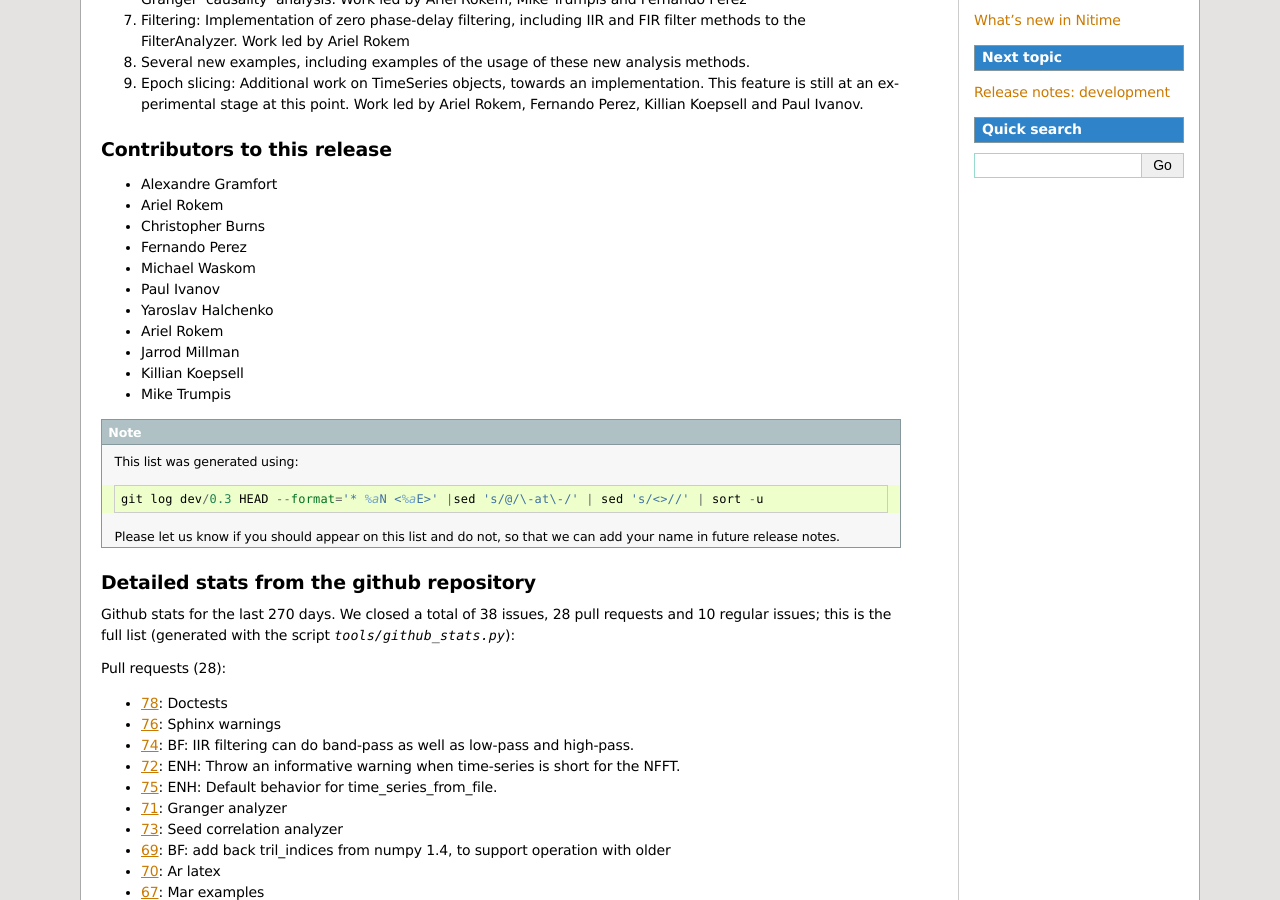
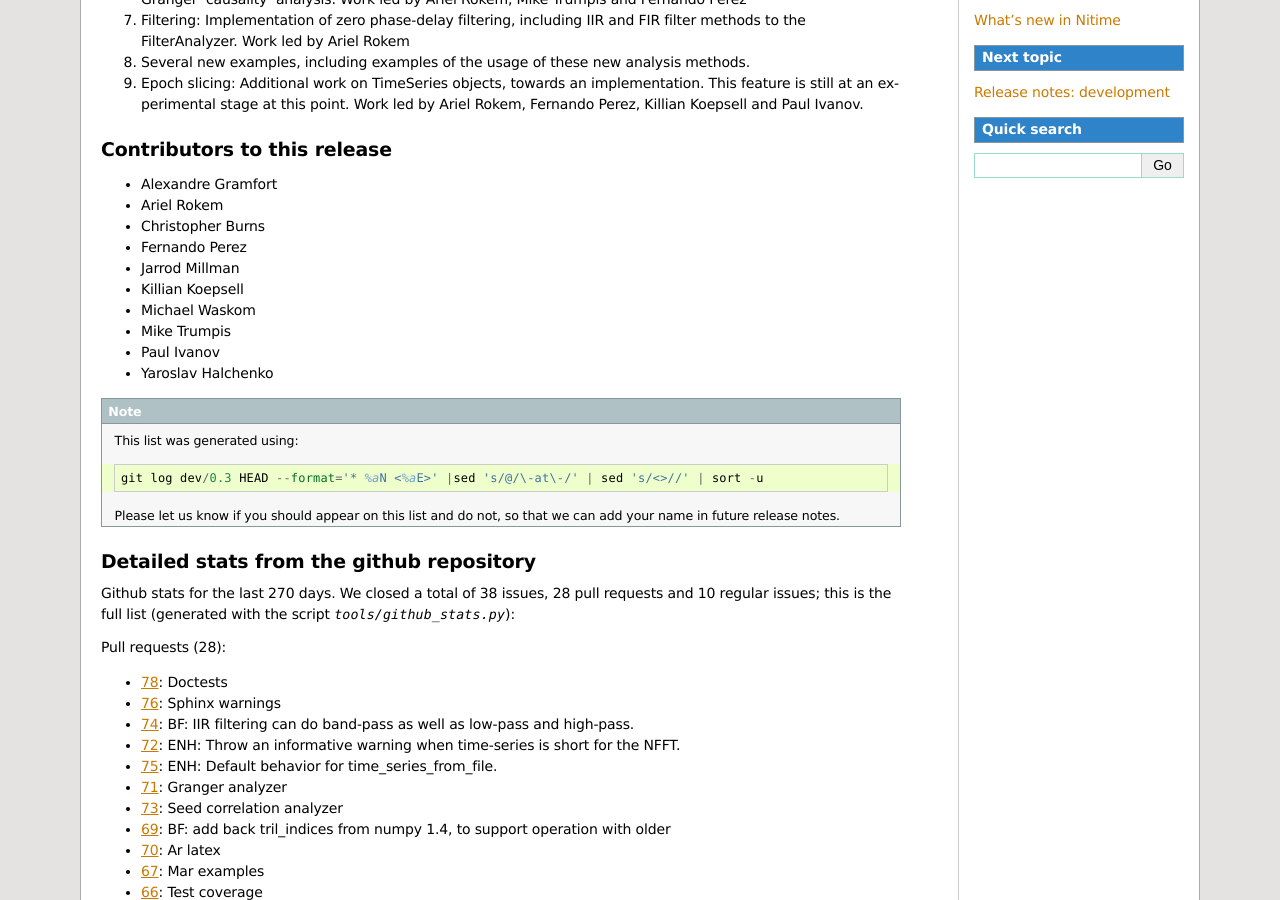
Before and after one commit to nipy/nitime, a Sphinx documentation site: the page built from doc/whatsnew/version0.3.rst, in a window 1280 px wide and 900 px high, scrolled down 597 px. Built offline with Sphinx 7.4.7, drawn with Linux system fonts in a browser that asks for light colours; formulas are drawn with MathJax 3; pages that are not in the unit, such as notebooks, are missing from menus; the version number could not be read and is left out.

Commit message:
DOC: Reordering contributors by ABC of first name.

```diff
--- a/doc/whatsnew/version0.3.rst
+++ b/doc/whatsnew/version0.3.rst
@@ -53,13 +53,12 @@ Contributors to this release
 * Ariel Rokem
 * Christopher Burns
 * Fernando Perez
+* Jarrod Millman
+* Killian Koepsell
 * Michael Waskom
+* Mike Trumpis
 * Paul Ivanov
 * Yaroslav Halchenko
-* Ariel Rokem
-* Jarrod Millman
-* Killian Koepsell
-* Mike Trumpis
 
 .. Note::
 
```
